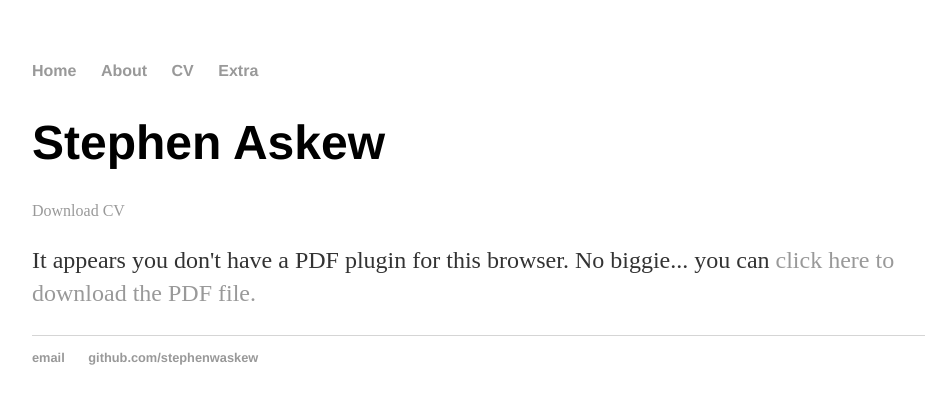
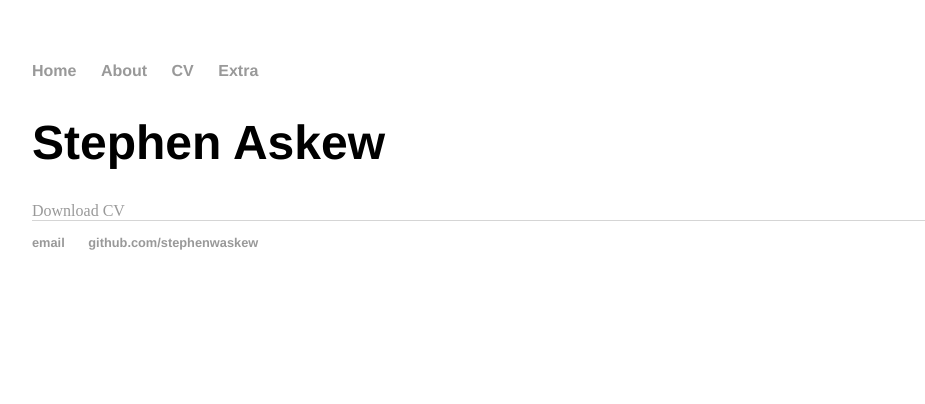
Before and after one commit to stephenwaskew/stephenwaskew.github.io, a Jekyll site: the page built from index.html, in a window 1280 px wide. Shown: the top 404 px of the page, without its empty margins (160-1085 px from the left). Built offline with Jekyll 4.4.1, drawn with Linux system fonts in a browser that asks for light colours.

```diff
--- a/index.html
+++ b/index.html
@@ -6,10 +6,4 @@
 		<div class="blurb">
 			<h1>Stephen Askew</h1>
 			<a href="/files/stephen_askew_resume.pdf" class="download" title="Download CV as PDF">Download CV</a>
-			<object data="/files/stephen_askew_resume.pdf" type="application/pdf" width="100%" height="800px">
-				<p>It appears you don't have a PDF plugin for this browser.
-				 No biggie... you can <a href="resume.pdf">click here to
-				download the PDF file.</a></p>
-			 </object>
-			 </div>
 		</div>
```
